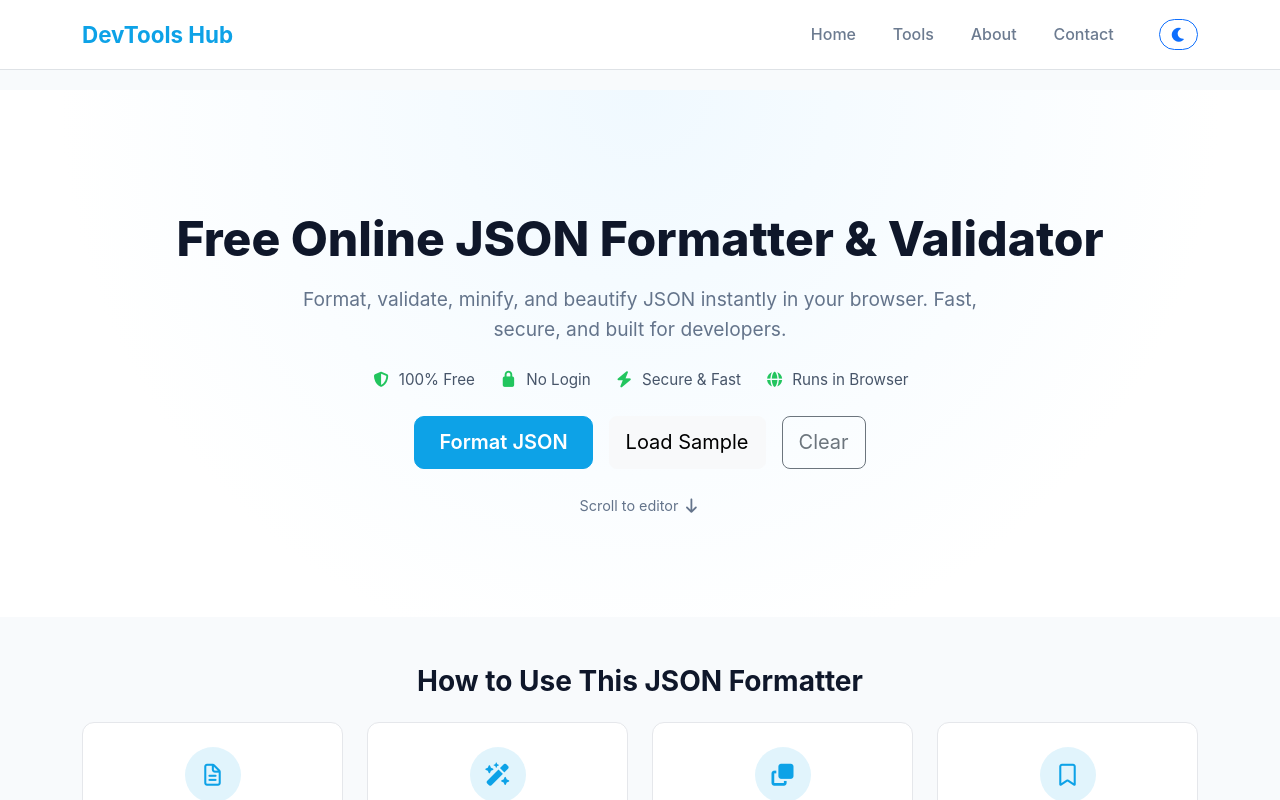
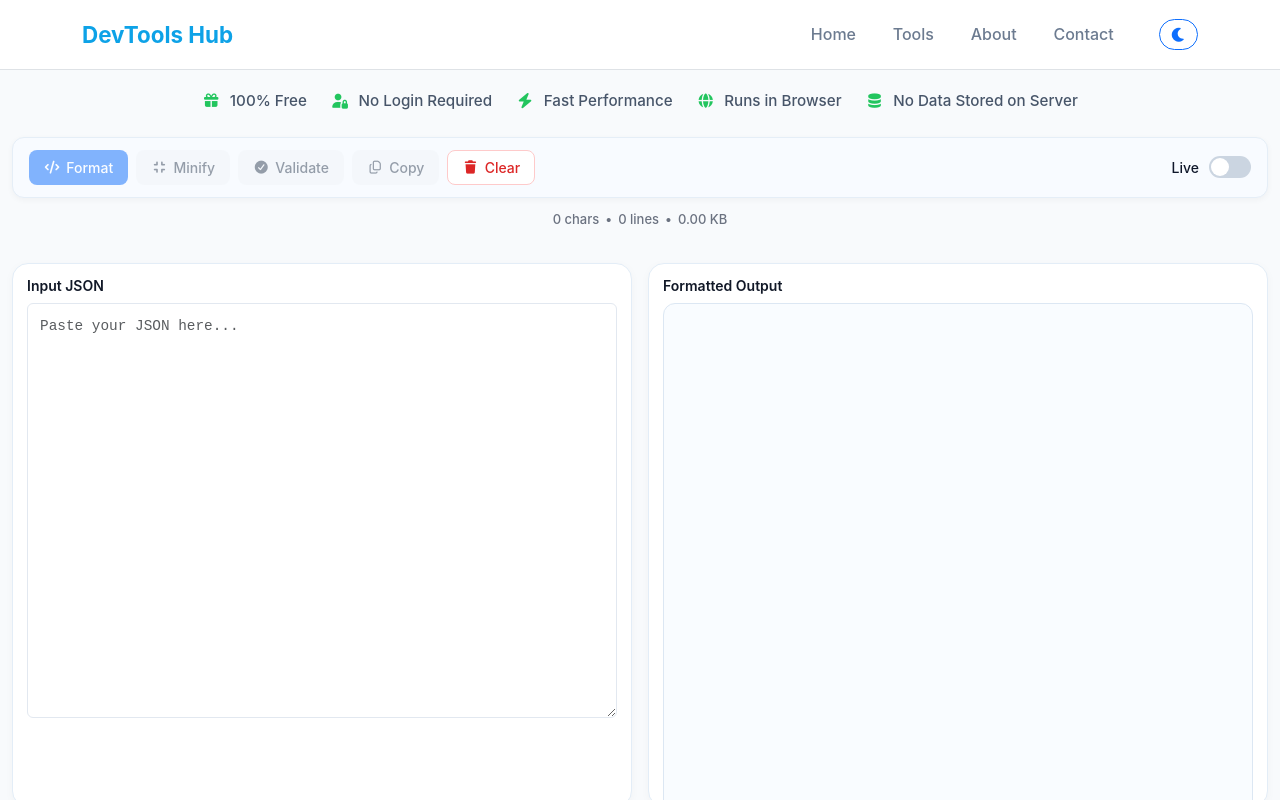
Before and after one commit to mareeswaranponrajfsdev/devtools-hub, an Angular app: page / in a window 1280 px wide. Shown: the top 800 px of the page. Built offline with nearby package versions, Linux system fonts and the light colour scheme.

Commit message:
header UI changes.

```diff
--- a/src/app/features/home/pages/home-page/home-page.html
+++ b/src/app/features/home/pages/home-page/home-page.html
@@ -1,7 +1,7 @@
 <!-- ===============================
    HERO SECTION (FULL WIDTH BG)
 ================================ -->
-
+<!--
 <section class="hero-wrapper" id="home">
 
   <div class="home-hero container text-center">
@@ -15,7 +15,6 @@
       Fast, secure, and built for developers.
     </p>
 
-    <!-- Trust Info -->
     <div class="hero-trust mb-4">
 
       <span>
@@ -36,7 +35,6 @@
 
     </div>
 
-    <!-- Actions -->
     <div class="hero-actions">
 
       <a
@@ -57,7 +55,6 @@
 
     </div>
 
-    <!-- Scroll -->
     <div class="scroll-down mt-4">
 
       <a href="#tools">
@@ -69,11 +66,11 @@
 
   </div>
 
-</section>
+</section> -->
 
 
 <!-- HOW TO -->
-<section class="container my-5">
+<!-- <section class="container my-5">
 
   <h3 class="text-center fw-bold mb-4">
     How to Use This JSON Formatter
@@ -81,34 +78,36 @@
 
   <app-how-to></app-how-to>
 
-</section>
+</section> -->
 
 
 <!-- SECURITY BAR -->
-<section class="container my-5">
+<section class="container">
 
-  <div class="trust-bar">
+  <div class="hero-trust">
 
-    <span class="trust-item active">
-      <i class="fa-solid fa-lock"></i>
-      Secure
+    <span class="trust-item">
+      <i class="fa-solid fa-gift"></i> 100% Free
     </span>
 
-    <span class="divider">|</span>
+    <span class="trust-item">
+      <i class="fa-solid fa-user-lock"></i> No Login Required
+    </span>
 
     <span class="trust-item">
-      <i class="fa-solid fa-server"></i>
-      No data sent to server
+      <i class="fa-solid fa-bolt"></i> Fast Performance
     </span>
 
-    <span class="divider">|</span>
+    <span class="trust-item">
+      <i class="fa-solid fa-globe"></i> Runs in Browser
+    </span>
 
     <span class="trust-item">
-      <i class="fa-solid fa-shield-halved"></i>
-      100% Client-side
+      <i class="fa-solid fa-database"></i> No Data Stored on Server
     </span>
 
   </div>
+
 
 </section>
 
--- a/src/app/features/json-formatter/pages/json-formatter-page/json-formatter-page.ts
+++ b/src/app/features/json-formatter/pages/json-formatter-page/json-formatter-page.ts
@@ -3,7 +3,7 @@ import {
   Component,
 } from '@angular/core';
 
-import { JsonFormatterStore } from '../../state/json-formatter.store.store';
+import { JsonFormatterStore } from '../../state/json-formatter.store';
 
 import { Editor } from '../../components/editor/editor';
 import { Toolbar } from '../../components/toolbar/toolbar';
```
Also changed, not shown: src/app/features/json-formatter/state/json-formatter.store.ts (renamed from src/app/features/json-formatter/state/json-formatter.store.store.ts), 2 other files (tests, documents, lock files or other folders).
